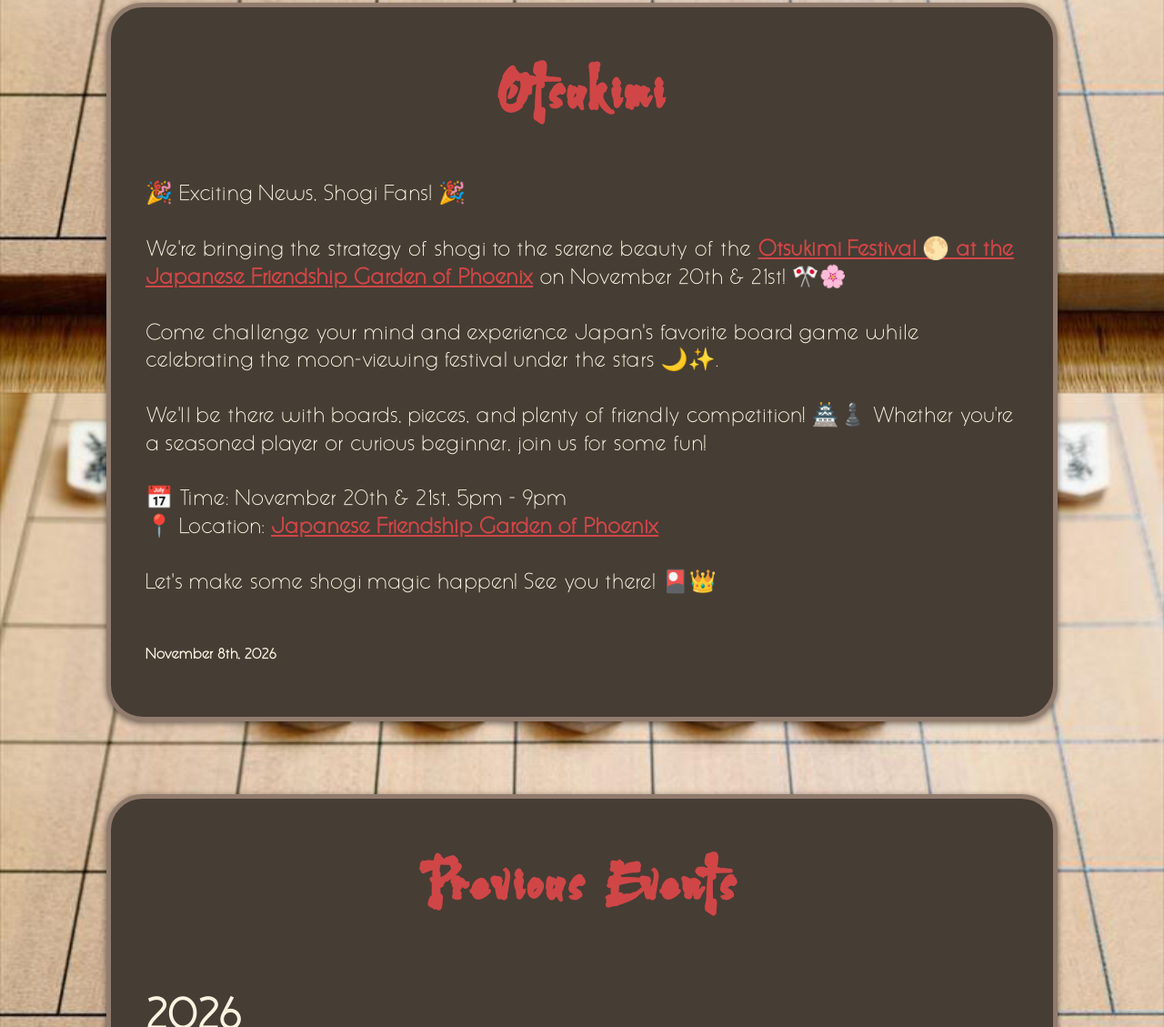
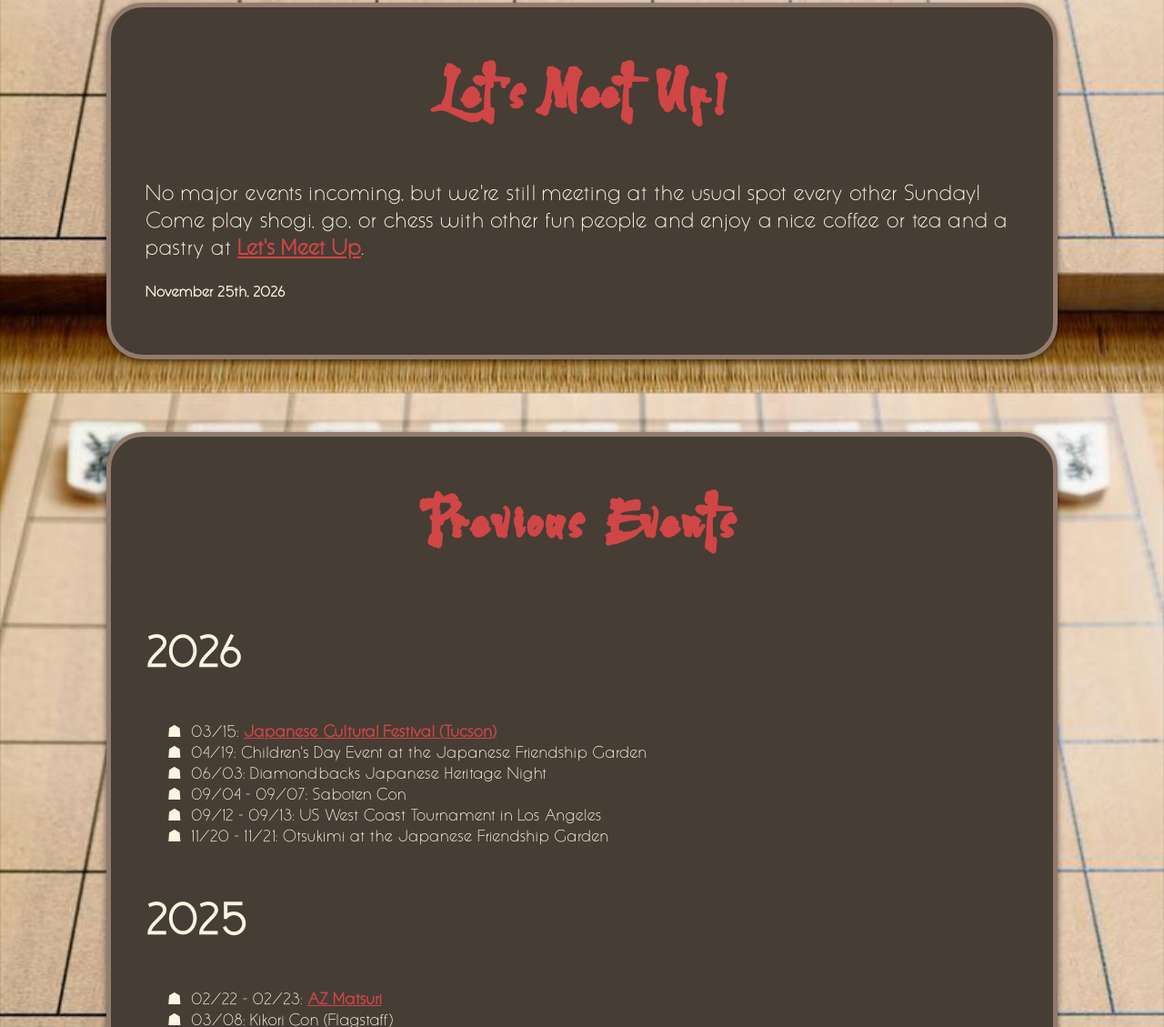
Before and after one commit to vmsimone/phx-shogi-static, a plain HTML site: page events.html in a window 1280 px wide. Shown: the part 422-1551 px from the top of the page at 91% size. Drawn offline with nearby package versions, Linux system fonts and the light colour scheme.

Commit message:
Update events.html

```diff
--- a/events.html
+++ b/events.html
@@ -36,7 +36,7 @@
           <h2>Upcoming:</h2>
         </section>
 
-        <section class="postCard">
+        <!-- <section class="postCard">
           <h2>Otsukimi</h2>
           <p>
             🎉 Exciting News, Shogi Fans! 🎉
@@ -55,7 +55,7 @@
             <br><br>
           </p>
           <h4>November 8th, 2026</h4>
-        </section>
+        </section> -->
 
         <!-- <section class="postCard">
           <h2>Tucson Japanese Festival</h2>
@@ -82,14 +82,14 @@
           <h4>April 4th, 2026</h4>
         </section>  -->
 
-        <!-- </section>
+        </section>
          <section class="postCard">
           <h2>Let's Meet Up!</h2>
           <p>
             No major events incoming, but we're still meeting at the usual spot every other Sunday! Come play shogi, go, or chess with other fun people and enjoy a nice coffee or tea and a pastry at <a href="https://maps.app.goo.gl/EundFyC5NNo4refa7">Let's Meet Up</a>.
           </p>
-          <h4>May 6th, 2026</h4>
-        </section> -->
+          <h4>November 25th, 2026</h4>
+        </section>
 
   <!--  <section class="postCard">
           <h2>Diamondback's Japanese Heritage Celebration</h2>
@@ -120,6 +120,7 @@
               <li>06/03: Diamondbacks Japanese Heritage Night</li>
               <li>09/04 - 09/07: Saboten Con</li>
               <li>09/12 - 09/13: US West Coast Tournament in Los Angeles</li>
+              <li>11/20 - 11/21: Otsukimi at the Japanese Friendship Garden</li>
             </ul>
           <h3>2025</h3>
             <ul>
```
